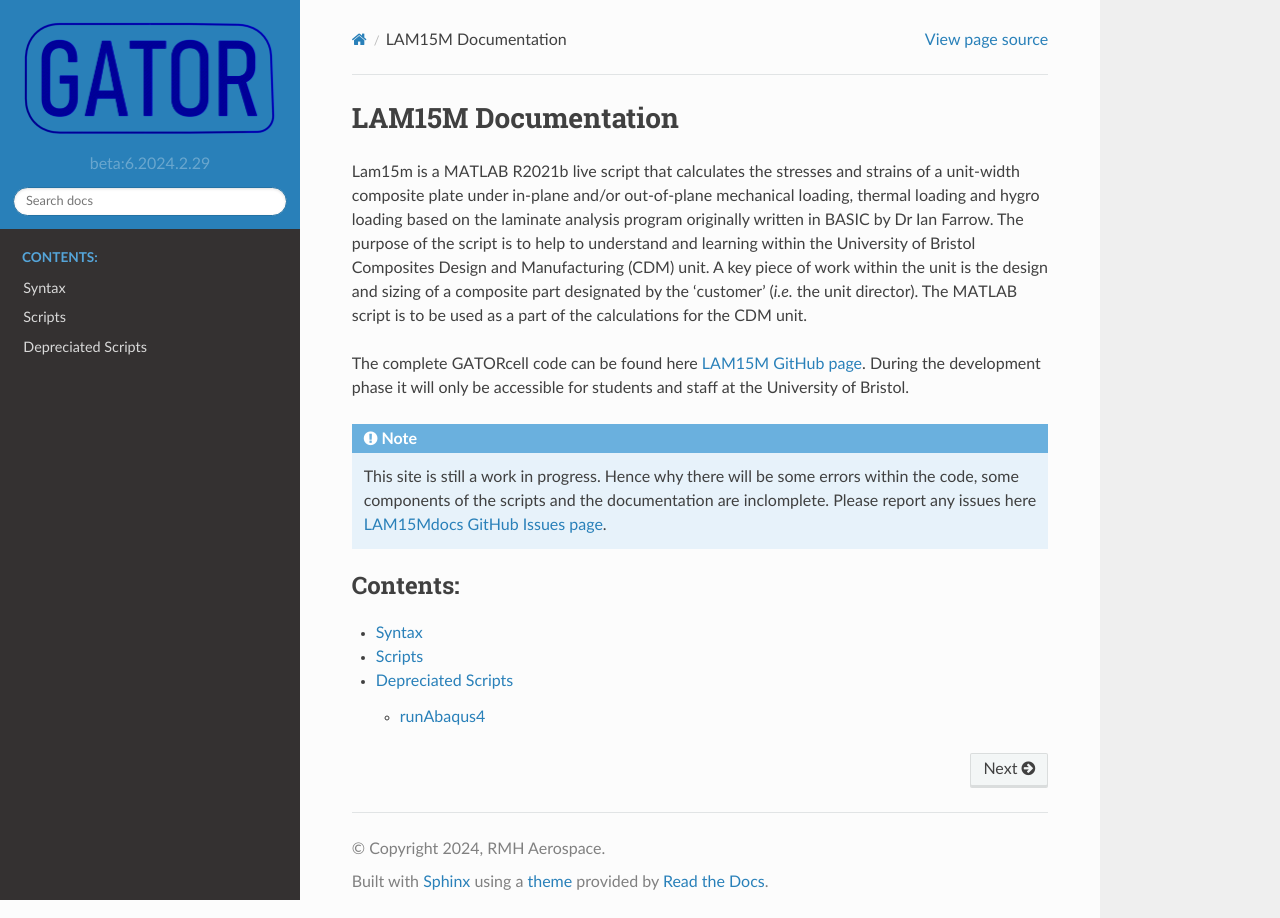
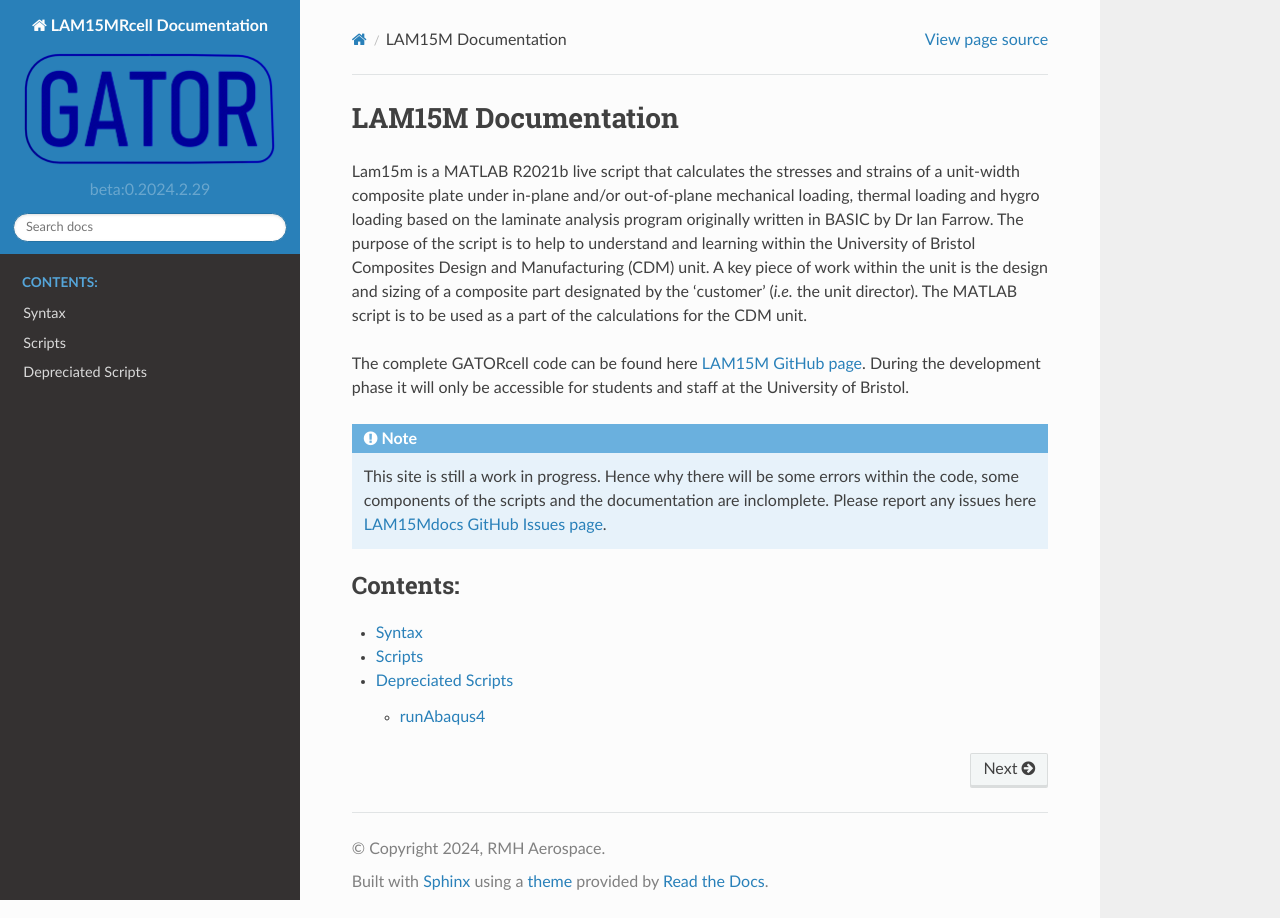
Before and after one commit to aq18507/LAM15Mdocs, a Sphinx documentation site: the page built from doc/index.rst, in a window 1280 px wide. Built offline with Sphinx 7.4.7 and the Read the Docs theme 2.0.0, drawn with Linux system fonts in a browser that asks for light colours; pages that are not in the unit, such as notebooks, are missing from menus.

Commit message:
autocommit: v01.02-2024-02-29@ 8:37:00

```diff
--- a/doc/conf.py
+++ b/doc/conf.py
@@ -58,13 +58,13 @@ day = today.day
 # General information about the project.
 project = 'LAM15MRcell Documentation'
 copyright = f'{year}, RMH Aerospace'
-author = 'Rafael Heeb'
+author = 'Dr Rafael Heeb'
 
 # The version info for the project you're documenting, acts as replacement for
 # |version| and |release|, also used in various other places throughout the
 # built documents.
 
-major_version = '6'
+major_version = '0'
 minor_version = f'{year}.{month}.{day}'
 
 # The short X.Y version.
@@ -106,7 +106,8 @@ html_extra_path = ['../extra/']
 # documentation.
 #
 html_theme_options = {
-    'logo_only': True,
+    # 'logo_only': True,
+    'logo_only': False,
     'display_version': True,
 }
 
```
